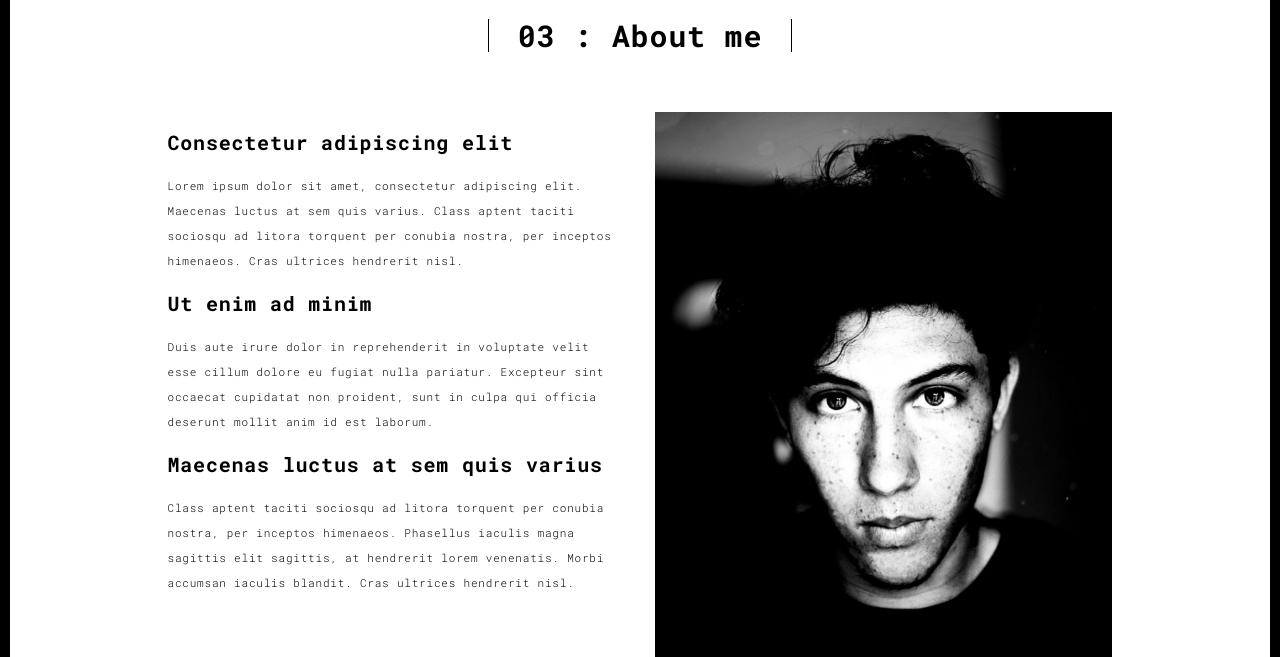
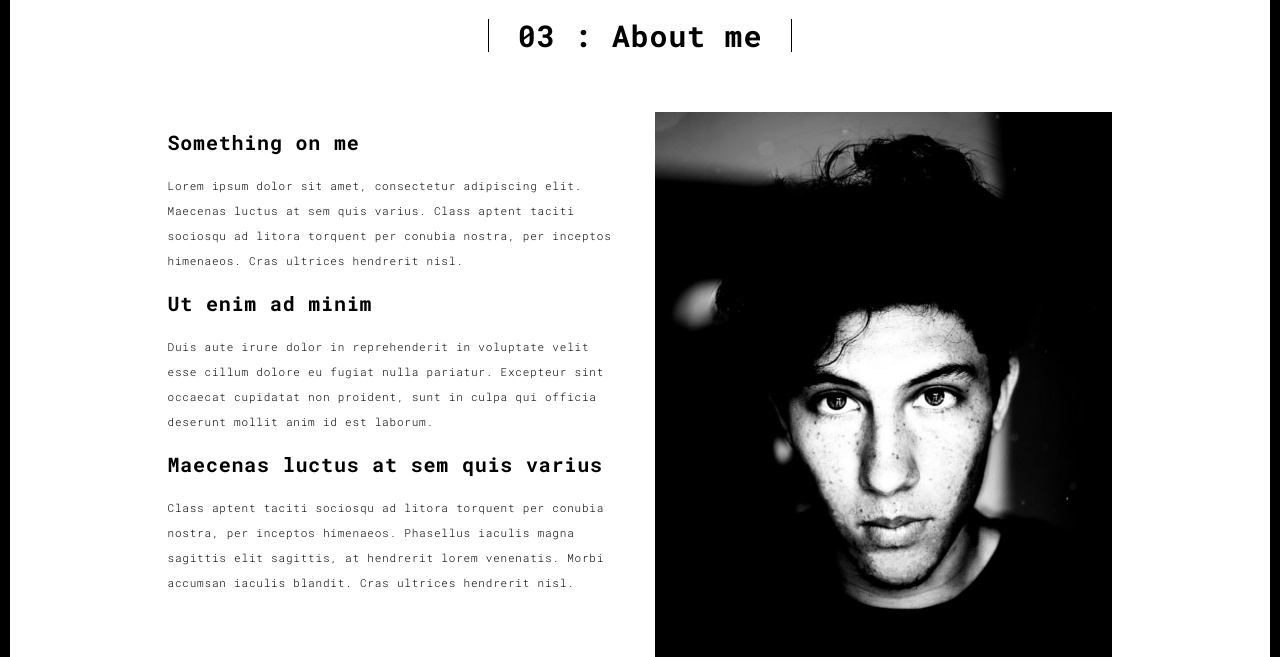
Before and after one commit to anson10/portfolio, a Flask app: page /about.html in a window 1280 px wide. Shown: the part 90-747 px from the top of the page. Run offline with Flask 2, Linux system fonts and the light colour scheme; some libraries are stand-ins or nearby versions.

Commit message:
Updated About Me

```diff
--- a/templates/about.html
+++ b/templates/about.html
@@ -13,7 +13,7 @@
   <meta name="msapplication-tap-highlight" content="no">
 
   <link rel="apple-touch-icon" sizes="180x180" href="./static/assets/apple-icon-180x180.png">
-  <link href="./static/assets/favicon.ico" rel="icon">
+  <link href="./static/assets/about.ico" rel="icon">
 
   <title>About Me</title>
 
@@ -61,7 +61,7 @@
             <div class="col-md-10 col-md-offset-1">
               <div class="row">
                 <div class="col-xs-12 col-md-6">
-                  <h3>Consectetur adipiscing elit</h3>
+                  <h3>Something on me</h3>
                   <p>Lorem ipsum dolor sit amet, consectetur adipiscing elit. Maecenas luctus at sem quis varius.
                   Class aptent taciti sociosqu ad litora torquent per conubia nostra, per inceptos himenaeos. Cras ultrices hendrerit nisl.</p>
                   <h3>Ut enim ad minim </h3>
--- a/templates/works.html
+++ b/templates/works.html
@@ -97,7 +97,7 @@
                       <div class="card-container card-container-lg">
                         <h4>003/006</h4>
                         <h3>Vivamus vestibulum</h3>
-                        <p border-style:solid border-width:1px solid>Fusce sed hendrerit augue, a rhoncus velit. In non lorem mattis, tempor sem sit amet.</p>
+                        <p>Fusce sed hendrerit augue, a rhoncus velit. In non lorem mattis, tempor sem sit amet.</p>
                         <a href="./work.html" title="" class="btn btn-default">Discover</a>
                       </div>
                     </div>
```
Also changed, not shown: static/assets/about.ico (added).
